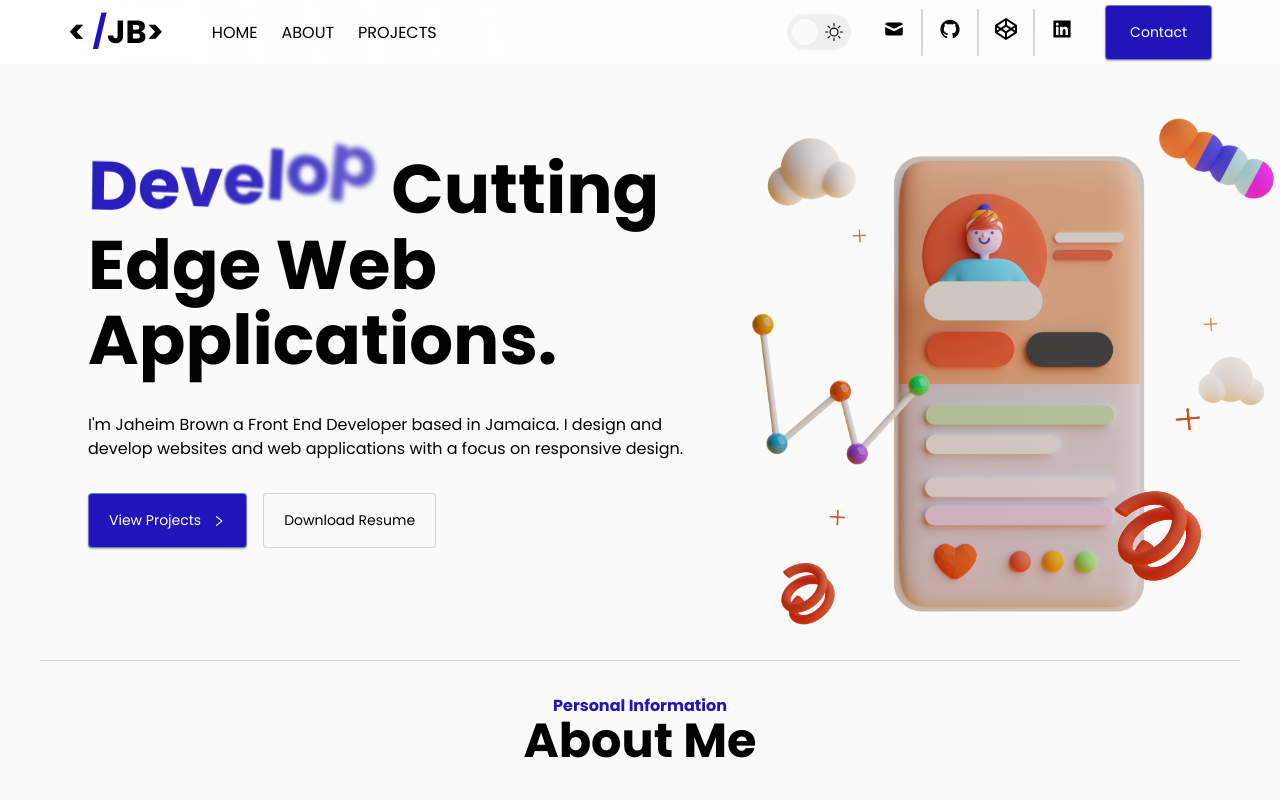
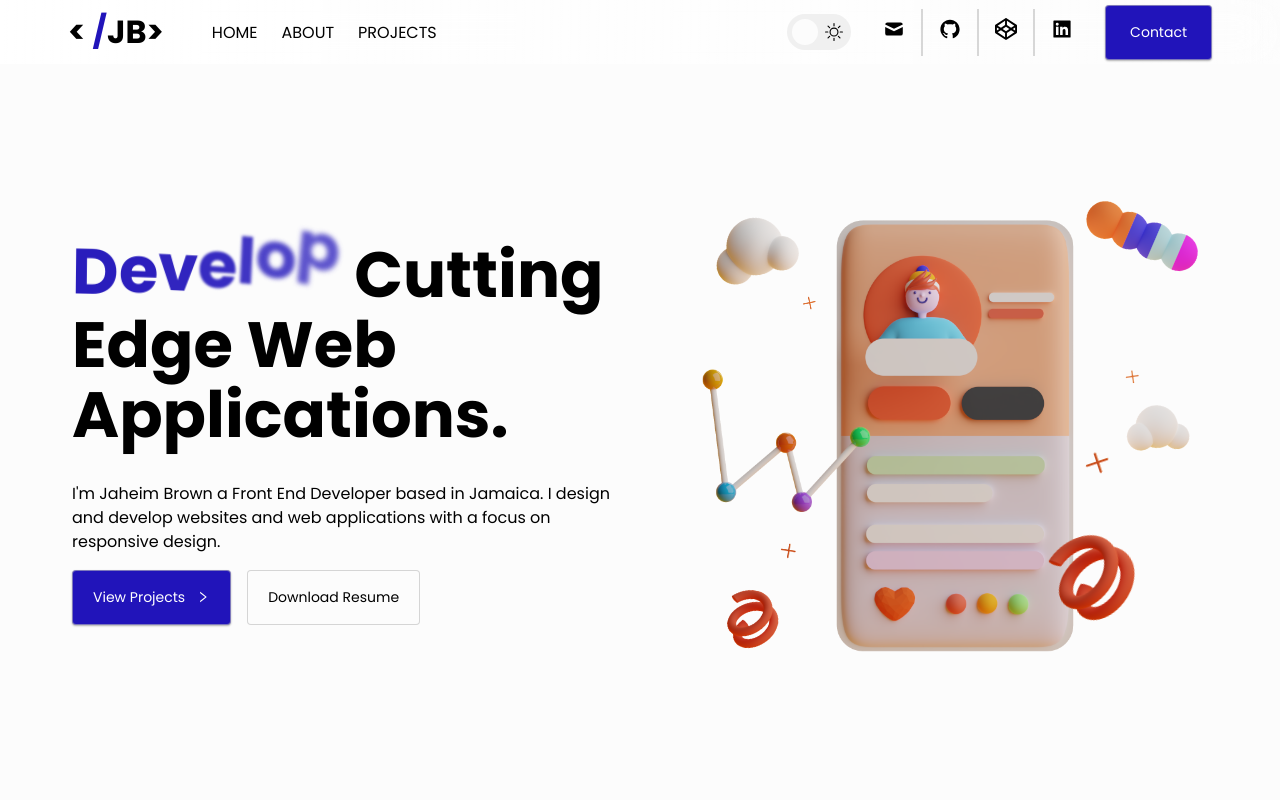
Before and after one commit to JaheimBrown/JBCodes-Portfolio, a React (Create React App) app: page / in a window 1280 px wide. Shown: the top 800 px of the page. Built offline with nearby package versions, Linux system fonts and the light colour scheme.

Commit message:
Refactored Hero Component

```diff
--- a/package.json
+++ b/package.json
@@ -8,11 +8,11 @@
     "@testing-library/user-event": "^13.5.0",
     "aos": "^3.0.0-beta.6",
     "emailjs-com": "^3.2.0",
+    "lottie-react": "^2.2.1",
     "lottie-web": "^5.8.1",
     "react": "^17.0.2",
     "react-dom": "^17.0.2",
     "react-icons": "^4.3.1",
-    "react-lottie": "^1.2.3",
     "react-scripts": "5.0.0",
     "react-scroll": "^1.8.4",
     "styled-components": "^5.3.3",
--- a/src/Components/HeroSection/HeroSection.jsx
+++ b/src/Components/HeroSection/HeroSection.jsx
@@ -1,17 +1,14 @@
-import React, { useRef, useEffect } from "react";
 import styled from "styled-components";
 import TextAnimation from "../Animations/TextAnimation";
-import Lottie from "react-lottie";
-import lottie from "lottie-web";
-import { Link as LinkS } from "react-scroll";
-import HeroAni from "../../Assets/Animations/hero/phone.json";
+import Lottie from "lottie-react";
+import heroImage from "../../Assets/Animations/hero/phone.json";
 
 // ICONS
 import { AiOutlineRight, AiOutlineArrowRight } from "react-icons/ai";
 
+import { Wrapper, ScrollBtn } from "./styles";
+
 const HeroSection = ({ animationData }) => {
-  const container = useRef(null);
-
   const defaultOptions = {
     loop: true,
     autoplay: true,
@@ -22,28 +19,15 @@ const HeroSection = ({ animationData }) => {
     },
   };
 
-  useEffect(() => {
-    lottie.loadAnimation({
-      container: container.current,
-      loop: true,
-      autoplay: true,
-      animationData: HeroAni,
-    });
-
-    lottie.setSpeed(0.5);
-  }, []);
-
   return (
-    <>
     <Wrapper id="home">
-        <div className="container" ref={container}></div>
       <div className="info">
-          <h2 className="mb-s">
+        <h1 className="mb-s">
           <TextAnimation /> Cutting Edge Web Applications.
-          </h2>
+        </h1>
         <p className="leading  mb-s">
-            I'm Jaheim Brown a Front End Developer based in Jamaica. I design
-            and develop websites and web applications with a focus on responsive
+          I'm Jaheim Brown a Front End Developer based in Jamaica. I design and
+          develop websites and web applications with a focus on responsive
           design.
         </p>
         <div className="btn-container">
@@ -68,163 +52,17 @@ const HeroSection = ({ animationData }) => {
           </a>
         </div>
       </div>
-        <div className="scroll">
+
+      <div className="image-container">
         <Lottie
-            options={defaultOptions}
-            style={{ width: "4rem", marginLeft: "6px" }}
-          ></Lottie>
+          animationData={heroImage}
+          default={defaultOptions}
+          autoPlay={true}
+          loop={true}
+        />
       </div>
     </Wrapper>
-    </>
   );
 };
 
-// STYLES
-const ScrollBtn = styled(LinkS)`
-  cursor: pointer;
-`;
-
-const Wrapper = styled.section`
-  position: relative;
-  height: 100vh;
-  max-height: 660px;
-  max-width: 1200px;
-  margin: 0 auto;
-  padding: 3em 1em 0 1em;
-
-  .container {
-    display: none;
-  }
-
-  .info {
-    margin-top: 5em;
-
-    h2 {
-      font-size: 2.5rem;
-      color: ${({ theme }) => theme.title};
-      line-height: 1.1em;
-      margin-bottom: 1em;
-    }
-
-    .leading {
-      color: ${({ theme }) => theme.body};
-      margin-bottom: 2em;
-    }
-
-    .btn-container {
-      display: flex;
-      align-items: center;
-      gap: 1em;
-
-      @media (max-width: 380px) {
-        a {
-          padding: 12px 14px;
-        }
-      }
-    }
-  }
-
-  .scroll {
-    position: absolute;
-    bottom: 0;
-    left: 0;
-  }
-
-  @media screen and (min-width: 600px) {
-    padding-inline: 3em;
-    padding-top: 6em;
-
-    .container {
-      display: block;
-      position: absolute;
-      left: 50%;
-      transform: translateX(-50%);
-      top: 60%;
-      width: 35%;
-    }
-
-    .info {
-      margin-top: 0;
-    }
-
-    h2,
-    p {
-      text-align: center;
-    }
-
-    h2 {
-      margin-bottom: 0.5em;
-    }
-
-    p {
-      margin-bottom: 2em;
-    }
-
-    .btn-container {
-      width: 100%;
-      justify-content: center;
-    }
-  }
-
-  @media screen and (min-width: 860px) {
-    .container {
-      transform: none;
-      -webkit-tranform: none;
-      left: auto;
-      top: 6em;
-      right: -2em;
-      width: 50%;
-    }
-
-    .info {
-      margin-top: 4em;
-      width: 65% !important;
-
-      h2 {
-        font-size: 3.583rem;
-        margin-bottom: 0.5em;
-      }
-
-      h2,
-      p {
-        text-align: left;
-        width: 90%;
-      }
-    }
-
-    .btn-container {
-      justify-content: flex-start;
-    }
-
-    .info {
-      width: 50%;
-    }
-  }
-
-  @media screen and (min-width: 1120px) {
-    .container {
-      top: 4.5em;
-      right: -5em;
-    }
-    .info {
-      margin-top: 3.5em;
-      width: 65% !important;
-
-      h2 {
-        font-size: 4.3rem;
-        font-weight: bold;
-        line-height: 1.1em;
-      }
-
-      p {
-        width: 85%;
-      }
-    }
-
-    .scroll {
-      left: 1.5em;
-      bottom: -0.8em;
-    }
-  }
-`;
 export default HeroSection;
--- /dev/null
+++ b/src/Components/HeroSection/styles.js
@@ -0,0 +1,111 @@
+import styled from "styled-components";
+import { Link as LinkS } from "react-scroll";
+
+export const ScrollBtn = styled(LinkS)`
+  cursor: pointer;
+`;
+
+export const Wrapper = styled.div`
+  min-height: 100vh;
+  max-width: 1200px;
+  margin-inline: auto;
+  display: flex;
+  justify-content: space-between;
+  align-items: center;
+  padding: 2rem;
+  margin-top: 2em;
+
+  .info {
+    flex: 1;
+
+    h1 {
+      font-family: "Poppins";
+      font-style: normal;
+      font-weight: bold;
+      font-size: 64px;
+      line-height: 70px;
+      margin-bottom: 2rem;
+      color: ${({ theme }) => theme.heroText};
+    }
+
+    p {
+      font-family: "Poppins";
+      font-style: normal;
+      font-weight: 400;
+      font-size: 16px;
+      line-height: 24px;
+      color: ${({ theme }) => theme.body};
+      margin-bottom: 1rem;
+    }
+
+    .btn-container {
+      display: flex;
+      justify-content: cetner;
+      align-items: cetner;
+      gap: 1em;
+    }
+  }
+
+  .image-container {
+    flex: 1;
+    position: relative;
+    left: 2rem;
+  }
+
+  @media (max-width: 1024px) {
+    .info {
+      flex: 1;
+      h1 {
+        font-size: 48px;
+        line-height: 1.2em;
+      }
+    }
+  }
+
+  @media (max-width: 860px) {
+    flex-direction: column;
+    .info {
+      text-align: center;
+      padding: 4rem 2rem 0;
+
+      .btn-container {
+        width: 100%;
+        justify-content: center;
+      }
+    }
+
+    .image-container {
+      position: static;
+      width: 70%;
+    }
+  }
+
+  @media (max-width: 560px) {
+    padding: 1rem;
+    .info {
+      text-align: left;
+      padding-inline: 1rem;
+
+      h1 {
+        font-size: 38px;
+        line-height: 1.2em;
+      }
+
+      .btn-container {
+        justify-content: flex-start;
+        gap: 0.5rem;
+
+        a {
+          padding: 12px 16px;
+          font-size: 14px;
+        }
+      }
+    }
+
+    .image-container {
+      position: static;
+      width: 100%;
+      margin-top: 2em;
+    }
+  }
+`;
--- a/src/Components/Theme.js
+++ b/src/Components/Theme.js
@@ -1,7 +1,7 @@
 // THEMES
 export const lightMode = {
   primary: "#2114BA",
-  background: "#FAFAFA",
+  background: "#FCFCFC",
   bgSecondary: "#F0F0F0",
   border: "rgba(189, 189, 189, 0.6)",
   nav: {
```
Also changed, not shown: 1 other file (tests, documents, lock files or other folders). Lines whose indentation alone changed are shown as unchanged.
